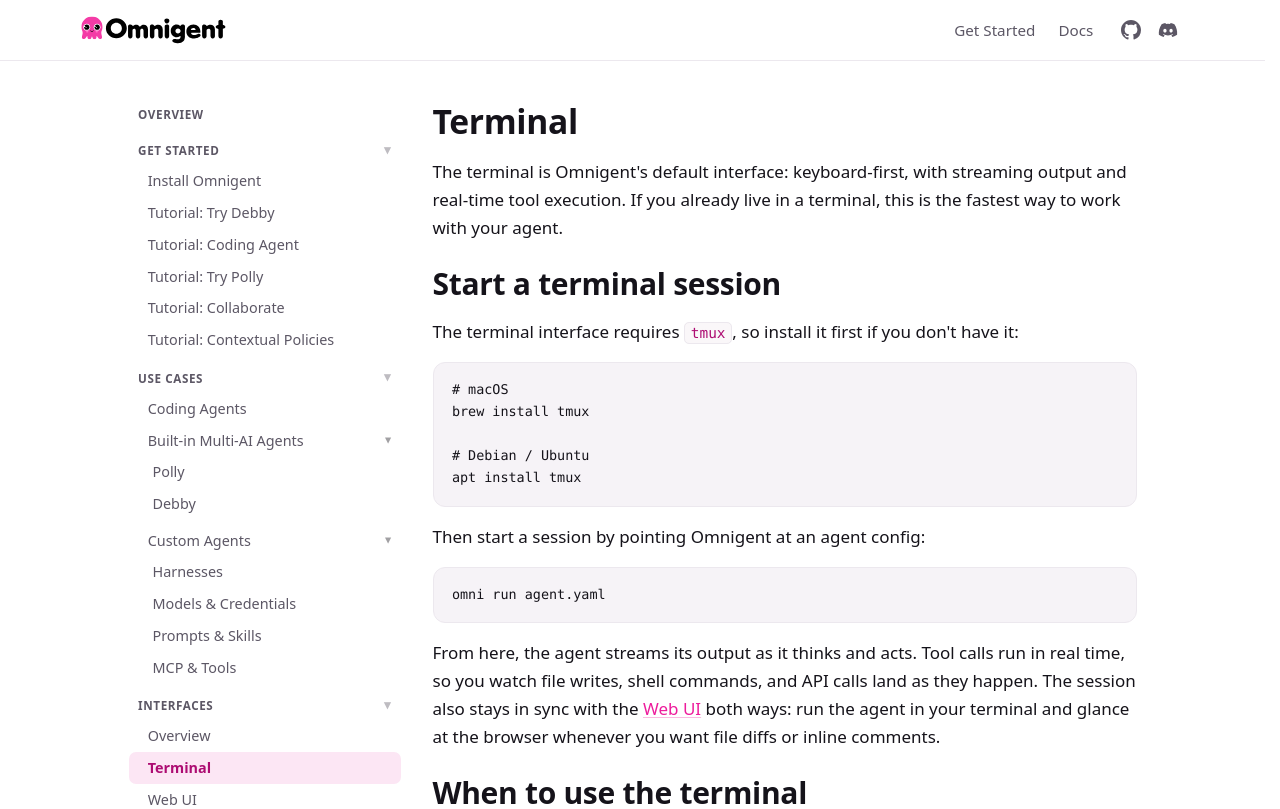
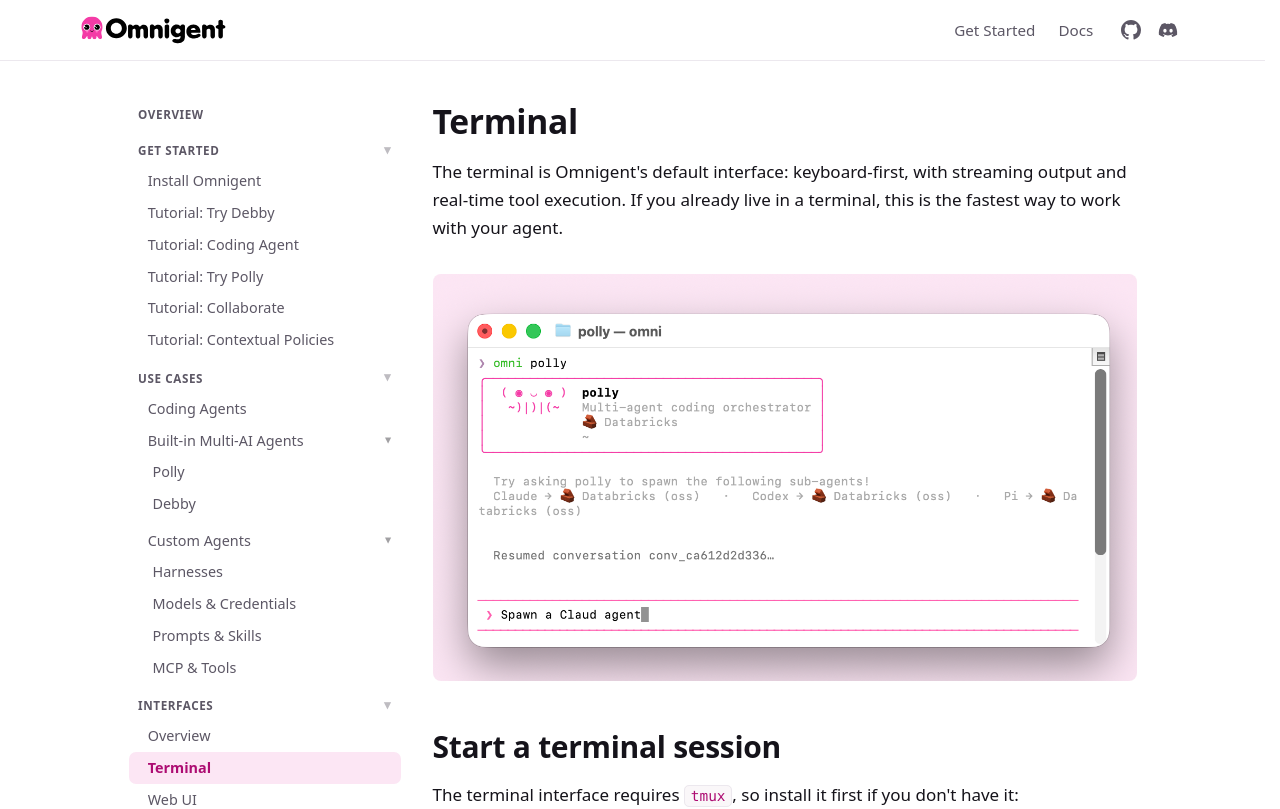
Before and after one commit to omnigent-ai/omnigent-site, a Next.js app: page /docs/interact/terminal in a window 1280 px wide. Shown: the top 809 px of the page. Built offline with nearby package versions, Linux system fonts and the light colour scheme.

Commit message:
docs: add terminal screenshot to Terminal page
Screenshot/media update: add a terminal session screenshot to the
Terminal docs page, placed after the intro paragraph. Matches the
plain <img> pattern used by the sibling Web UI page.

Co-authored-by: Isaac

```diff
--- a/app/docs/interact/terminal/page.js
+++ b/app/docs/interact/terminal/page.js
@@ -12,6 +12,9 @@ export default function Page() {
         real-time tool execution. If you already live in a terminal, this is the fastest way to work
         with your agent.
       </p>
+
+            {/* eslint-disable-next-line @next/next/no-img-element */}
+      <img src="/images/docs/terminal.png" alt="Omnigent terminal session" style={{ width: "100%", borderRadius: "8px", margin: "1rem 0" }} />
 
       <h2>Start a terminal session</h2>
 
```
Also changed, not shown: public/images/docs/terminal.png (added).
